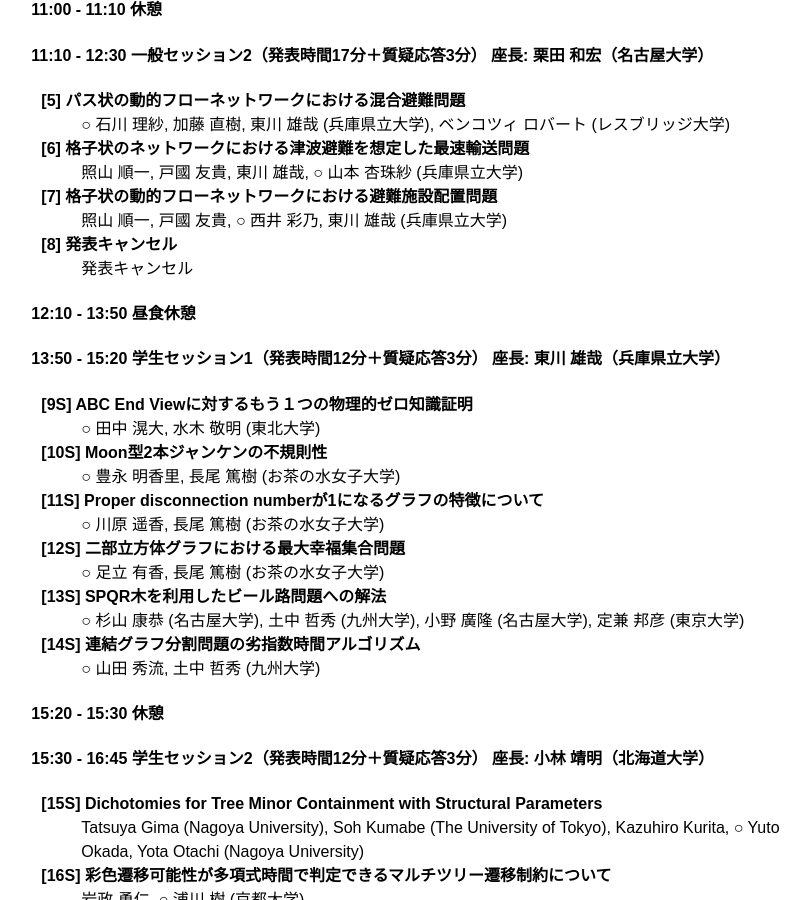
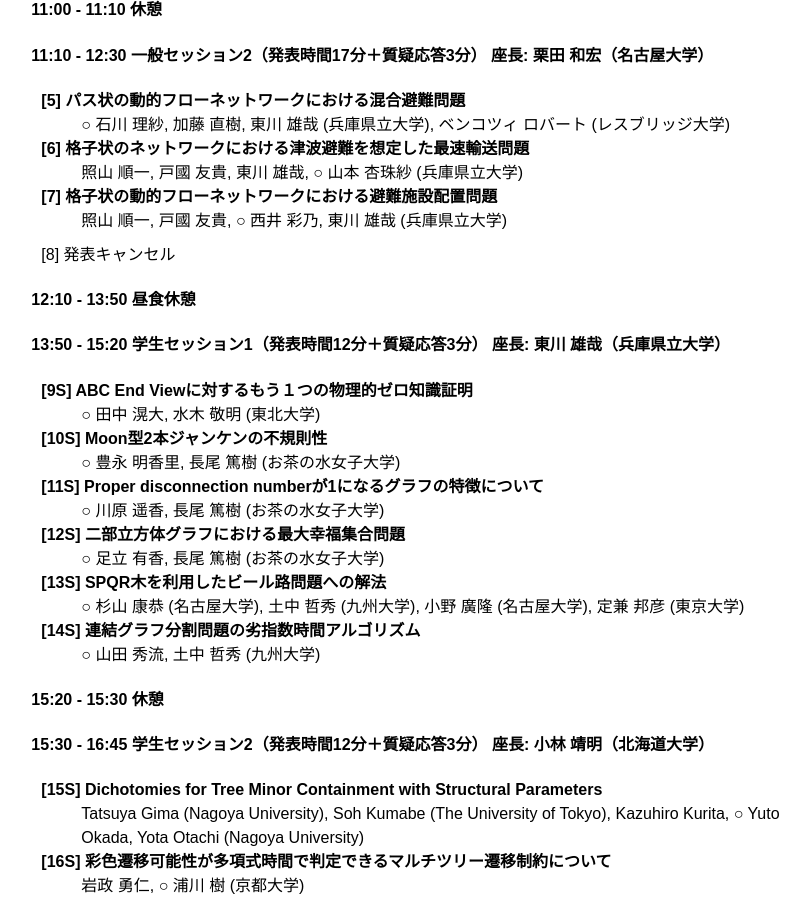
Before and after one commit to ytamura12/la-symposium_test.github.io, a Jekyll site: the page built from 2023/summer_program.md, in a window 1280 px wide and 900 px high, scrolled down 634 px. Shown: the whole window, without its empty margins (317-1127 px from the left). Built offline with Jekyll 4.4.1, drawn with Linux system fonts in a browser that asks for light colours.

Commit message:
Update summer_program.md

```diff
--- a/2023/summer_program.md
+++ b/2023/summer_program.md
@@ -38,8 +38,7 @@ title: LA Symposium 2023, 夏のLAプログラム
 [7]	格子状の動的フローネットワークにおける避難施設配置問題
 : 照山 順一, 戸國 友貴, ○ 西井 彩乃, 東川 雄哉 (兵庫県立大学)
 
-[8]	発表キャンセル
-: 発表キャンセル
+[8] 発表キャンセル
 
 #### 12:10 - 13:50 昼食休憩
 
```
